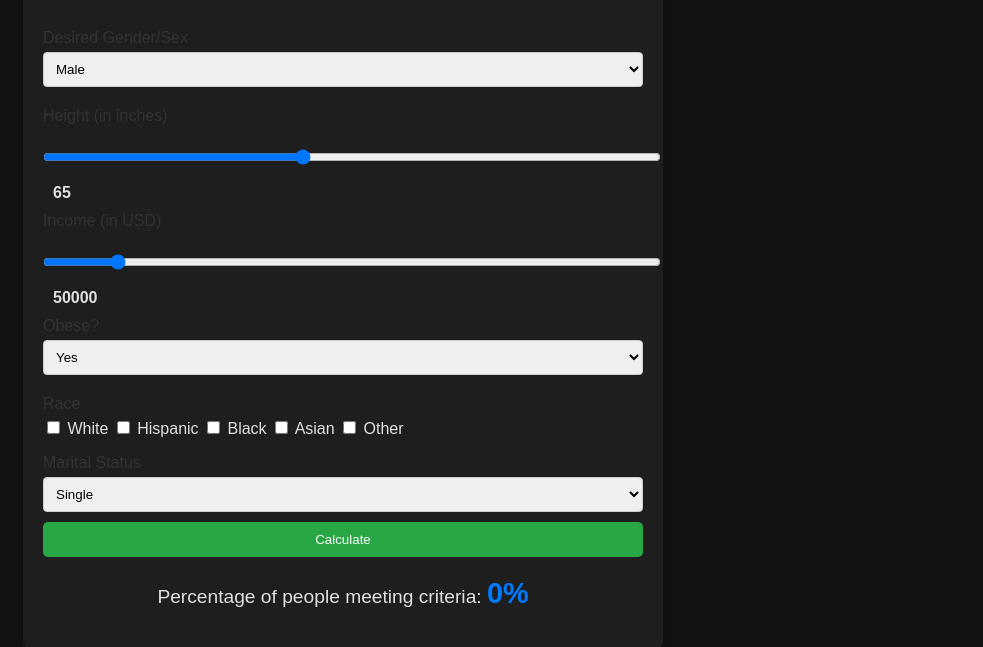
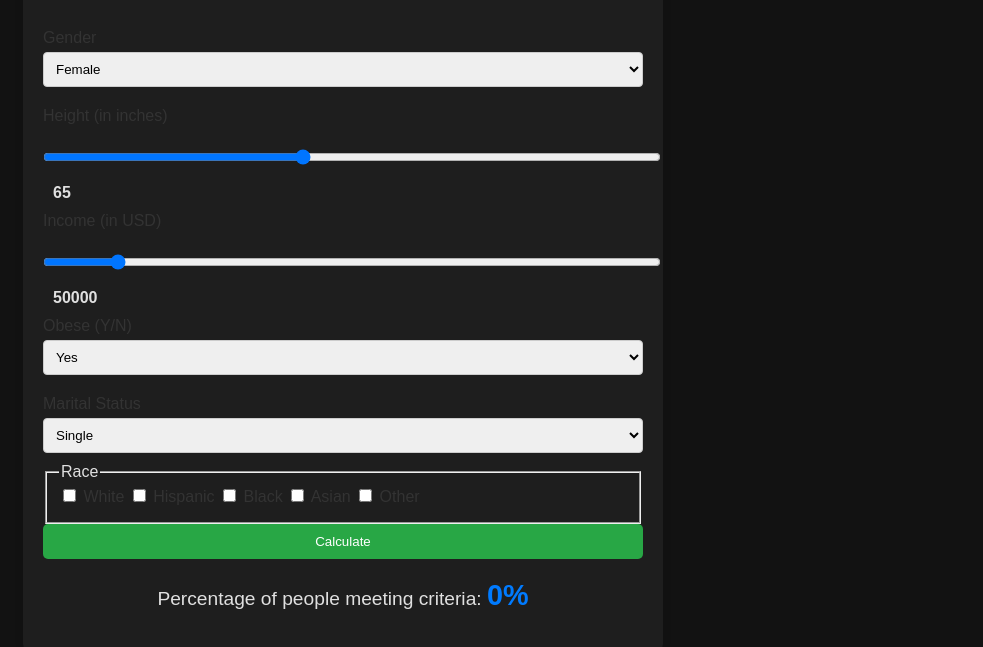
Before and after one commit to Exile611/briancalc, a plain HTML site: page index.html in a window 1280 px wide. Shown: the part 131-778 px from the top of the page, without its empty margins (297-1280 px from the left). Drawn offline with Linux system fonts and the light colour scheme.

Commit message:
Update index.html

```diff
--- a/index.html
+++ b/index.html
@@ -7,47 +7,53 @@
   <link rel="stylesheet" href="styles.css">
 </head>
 <body>
-<button id="mode-toggle">🌙</button>
+  <!-- Dark Mode Toggle Button -->
+  <button id="mode-toggle">🌙</button>
 
   <div class="container">
     <h1>Delusional Calculator</h1>
     <form id="calculator-form">
-      <label for="gender">Desired Gender/Sex</label>
-      <select id="gender" name="gender">
+      <!-- Gender Selection -->
+      <label for="gender">Gender</label>
+      <select id="gender">
+        <option value="female">Female</option>
         <option value="male">Male</option>
-        <option value="female">Female</option>
-        <option value="other">Other</option>
       </select>
 
+      <!-- Height Slider -->
       <label for="height">Height (in inches)</label>
       <input type="range" id="height" name="height" min="40" max="100" value="65" step="1" oninput="this.nextElementSibling.value = this.value">
-      <output>65</output> <!-- This will display the selected height value -->
+      <output>65</output>
 
+      <!-- Income Slider -->
       <label for="income">Income (in USD)</label>
       <input type="range" id="income" name="income" min="0" max="500000" value="50000" step="1000" oninput="this.nextElementSibling.value = this.value">
-      <output>50000</output> <!-- This will display the selected income value -->
+      <output>50000</output>
 
-      <label for="obese">Obese?</label>
-      <select id="obese" name="obese">
+      <!-- Obesity Checkbox -->
+      <label for="obese">Obese (Y/N)</label>
+      <select id="obese">
         <option value="Y">Yes</option>
         <option value="N">No</option>
       </select>
 
-      <label for="race">Race</label>
-      <div class="checkbox-group">
-        <input type="checkbox" id="race1" name="race" value="White"> White
-        <input type="checkbox" id="race2" name="race" value="Hispanic"> Hispanic
-        <input type="checkbox" id="race3" name="race" value="Black"> Black
-        <input type="checkbox" id="race4" name="race" value="Asian"> Asian
-        <input type="checkbox" id="race5" name="race" value="Other"> Other
-      </div>
-
+      <!-- Marital Status Selection -->
       <label for="marital-status">Marital Status</label>
-      <select id="marital-status" name="marital-status">
+      <select id="marital-status">
         <option value="single">Single</option>
         <option value="married">Married</option>
         <option value="divorced">Divorced</option>
       </select>
+
+      <!-- Race Checkboxes -->
+      <fieldset>
+        <legend>Race</legend>
+        <label><input type="checkbox" name="race" value="White"> White</label>
+        <label><input type="checkbox" name="race" value="Hispanic"> Hispanic</label>
+        <label><input type="checkbox" name="race" value="Black"> Black</label>
+        <label><input type="checkbox" name="race" value="Asian"> Asian</label>
+        <label><input type="checkbox" name="race" value="Other"> Other</label>
+      </fieldset>
 
       <button type="submit">Calculate</button>
     </form>
```
